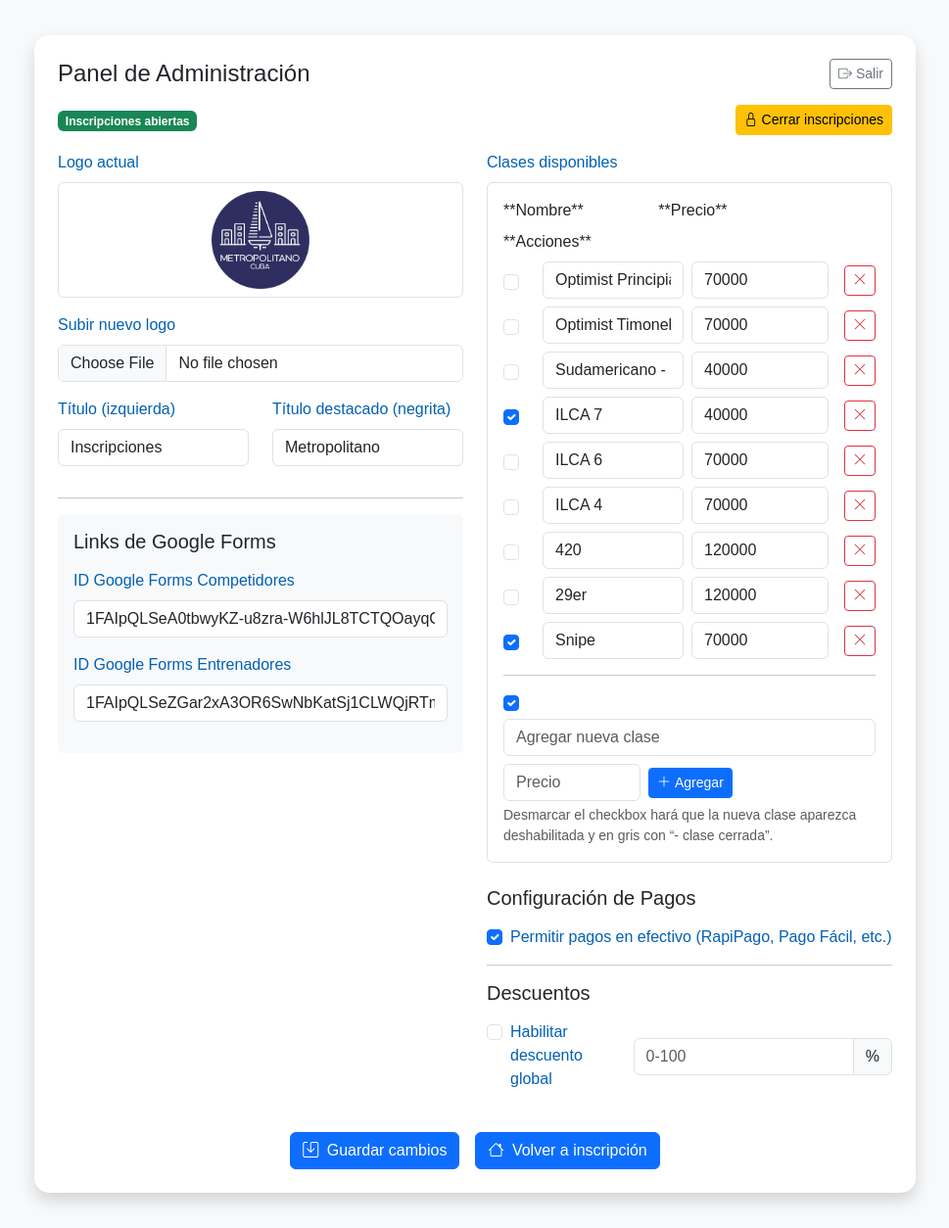
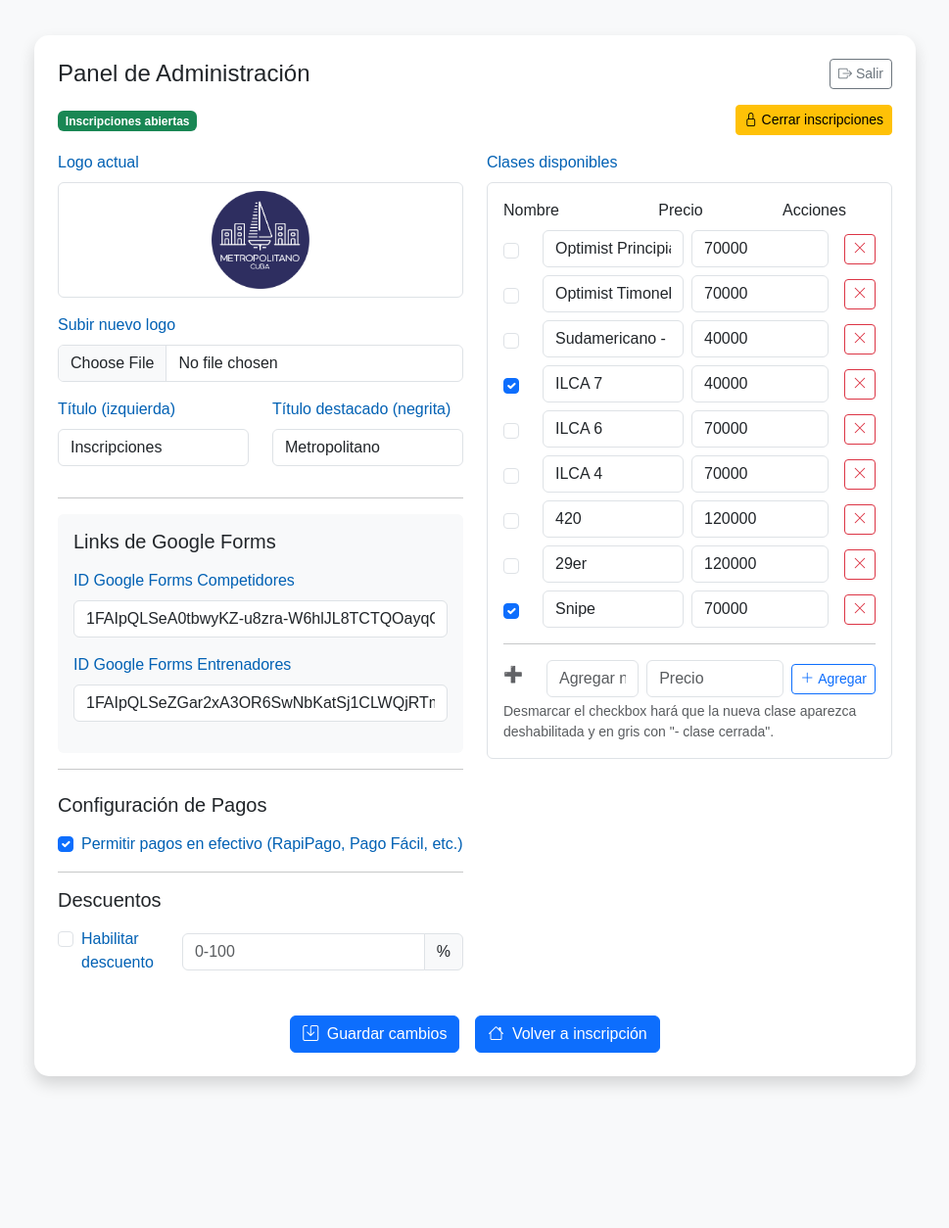
Before and after one commit to AnaSprungli-04/MetroPagos-Inscripciones, a Flask app: page /admin in a window 1280 px wide. Shown: the whole page at 98% size, without its empty margins (155-1124 px from the left). After the commit the page ends 1110 px from the top, so only its background shows below. Run offline with Flask 3, Linux system fonts and the light colour scheme; the visitor is signed in with stand-in values (Sample User, id 1); parts of the project's set-up code (start-up, migrations or seed data) failed here and were passed over.

Commit message:
descuentosx5

```diff
--- a/templates/admin.html
+++ b/templates/admin.html
@@ -97,6 +97,26 @@
                 <input class="form-control" type="text" id="google_forms_trainers_id" name="google_forms_trainers_id" value="{{ settings.google_forms.trainers_id }}">
               </div>
             </div>
+            <hr>
+            <div class="mt-4">
+              <h5 class="mb-3">Configuración de Pagos</h5>
+              <div class="form-check mb-2">
+                <input class="form-check-input" type="checkbox" id="allow_cash_payments" name="allow_cash_payments" {% if settings.allow_cash_payments %}checked{% endif %}>
+                <label class="form-check-label" for="allow_cash_payments">Permitir pagos en efectivo (RapiPago, Pago Fácil, etc.)</label>
+              </div>
+              <hr>
+              <h5 class="mb-3">Descuentos</h5>
+              <div class="d-flex align-items-center mb-3">
+                <div class="form-check me-2">
+                  <input class="form-check-input" type="checkbox" id="discount_enabled" name="discount_enabled" {% if settings.discount_enabled %}checked{% endif %}>
+                  <label class="form-check-label" for="discount_enabled">Habilitar descuento</label>
+                </div>
+                <div class="input-group">
+                  <input class="form-control" type="number" id="discount_percentage" name="discount_percentage" value="{{ settings.discount_percentage }}" min="0" max="100" placeholder="0-100">
+                  <span class="input-group-text">%</span>
+                </div>
+              </div>
+            </div>
           </div>
 
           <div class="col-md-6">
@@ -104,9 +124,9 @@
             <div class="border rounded p-3">
               <div class="d-flex align-items-center mb-2">
                 <div class="row g-2 w-100">
-                  <div class="col-5">**Nombre**</div>
-                  <div class="col-4">**Precio**</div>
-                  <div class="col-auto">**Acciones**</div>
+                  <div class="col-5">Nombre</div>
+                  <div class="col-4">Precio</div>
+                  <div class="col-auto">Acciones</div>
                 </div>
               </div>
               {% for cls in settings.classes %}
@@ -125,40 +145,21 @@
                 </div>
               {% endfor %}
               <hr>
-              <div class="d-flex align-items-center gap-2 flex-wrap">
-                <input class="form-check-input" type="checkbox" id="new_class_open" name="new_class_open" checked>
+              <div class="class-item d-flex align-items-center gap-2 flex-wrap">
+                <label class="form-label">➕</label>
                 <label class="form-check-label me-2" for="new_class_open"></label>
                 <input class="form-control" type="text" name="new_class" placeholder="Agregar nueva clase">
                 <input class="form-control" style="max-width: 140px" type="number" min="0" step="1"
-                            name="new_class_price" placeholder="Precio">
-                <button type="submit" class="btn btn-primary btn-sm">
+                       name="new_class_price" placeholder="Precio">
+                <button type="submit" class="btn btn-outline-primary btn-sm">
                   <i class="bi bi-plus-lg me-1"></i>Agregar
                 </button>
               </div>
               <div class="form-text">
-                Desmarcar el checkbox hará que la nueva clase aparezca deshabilitada y en gris con “- clase cerrada”.
+                Desmarcar el checkbox hará que la nueva clase aparezca deshabilitada y en gris con "- clase cerrada".
               </div>
             </div>
 
-            <div class="mt-4">
-              <h5 class="mb-3">Configuración de Pagos</h5>
-              <div class="form-check mb-2">
-                <input class="form-check-input" type="checkbox" id="allow_cash_payments" name="allow_cash_payments" {% if settings.allow_cash_payments %}checked{% endif %}>
-                <label class="form-check-label" for="allow_cash_payments">Permitir pagos en efectivo (RapiPago, Pago Fácil, etc.)</label>
-              </div>
-              <hr>
-              <h5 class="mb-3">Descuentos</h5>
-              <div class="d-flex align-items-center mb-3">
-                <div class="form-check me-2">
-                  <input class="form-check-input" type="checkbox" id="discount_enabled" name="discount_enabled" {% if settings.discount_enabled %}checked{% endif %}>
-                  <label class="form-check-label" for="discount_enabled">Habilitar descuento global</label>
-                </div>
-                <div class="input-group">
-                  <input class="form-control" type="number" id="discount_percentage" name="discount_percentage" value="{{ settings.discount_percentage }}" min="0" max="100" placeholder="0-100">
-                  <span class="input-group-text">%</span>
-                </div>
-              </div>
-            </div>
           </div>
         </div>
 
```
